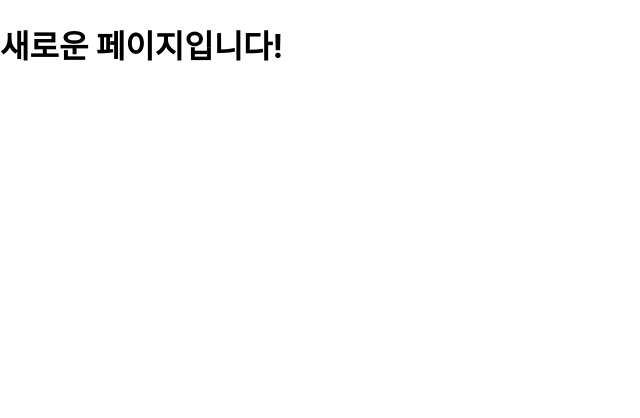
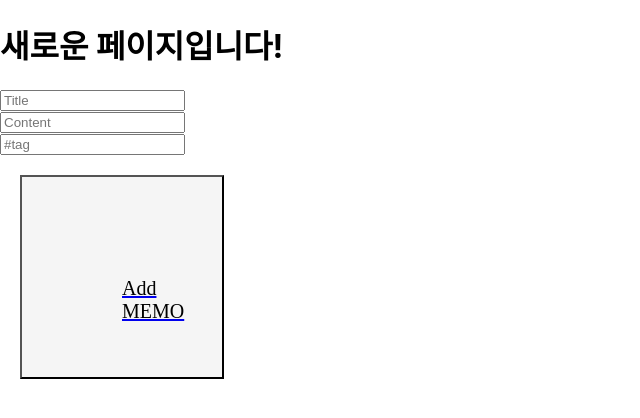
Before and after one commit to KoYejune0302/web_study, a React (Create React App) app in the folder front/: page /new in a window 1280 px wide. Shown: the top 418 px of the page, without its empty margins (0-640 px from the left). Built offline with nearby package versions, Linux system fonts and the light colour scheme.

Commit message:
react router

```diff
--- a/front/src/App.js
+++ b/front/src/App.js
@@ -2,10 +2,7 @@ import './App.css';
 import React, { useState, useEffect } from 'react'
 import axios from 'axios';
 import Box from './Box.js'
-import Detail from './Detail.js'
-import New from './New.js'
-import { withRouter } from "react-router";
-import { BrowserRouter, Routes, Route, Link} from "react-router-dom";
+import { Link} from "react-router-dom";
 
 const App = () =>{
 
--- a/front/src/Box.js
+++ b/front/src/Box.js
@@ -1,8 +1,6 @@
 import React from 'react'
 import './Box.css'
-import Detail from './Detail.js'
-import { withRouter } from "react-router";
-import { BrowserRouter, Routes, Route, Link} from "react-router-dom";
+import { Link } from "react-router-dom";
 
 const Box = ({title, content, tag}) => {
     return (
--- a/front/src/New.js
+++ b/front/src/New.js
@@ -1,11 +1,58 @@
-import React from "react";
+import React, {useState} from "react";
+import axios from 'axios';
+import { Link} from "react-router-dom";
 
 const New = () => {
-  return (
-    <div>
-        <h1>새로운 페이지입니다!</h1>
-    </div>
-  )
+
+    const [inputList, setInputList] = useState({title : "", content : "", tag : ""});
+
+    const {title, content, tag} = inputList;
+
+    const changed = (data) => {
+        const {value, name} = data.target;
+        setInputList({...inputList,[name]: value});
+    };
+
+    const clickHandler_Add = () =>{
+        console.log(inputList);
+        //입력값 검증 추가
+        axios.post("http://127.0.0.1:8000/note/", {
+            title: title,
+            content: content,
+            tag: tag,
+        });
+
+    };
+
+    return (
+        <div>
+            <h1>새로운 페이지입니다!</h1>
+            <input
+                value={title}
+                placeholder="Title"
+                name="title"
+                onChange={changed}
+            ></input>
+            <br></br>
+            <input
+                value={content}
+                placeholder="Content"
+                name="content"
+                onChange={changed}
+            ></input>
+            <br></br>
+            <input
+                value={tag}
+                placeholder="#tag"
+                name="tag"
+                onChange={changed}
+            ></input>
+            <br></br>
+            <Link to='/'>
+                <button onClick={clickHandler_Add}>Add MEMO</button>
+            </Link>
+        </div>
+    )
 };
 
 export default New;
--- a/front/src/index.js
+++ b/front/src/index.js
@@ -1,5 +1,4 @@
 import React from 'react';
-import ReactDOM from 'react-dom';
 import { render } from "react-dom";
 import {
   BrowserRouter,
```
Also changed, not shown: 1 other file (tests, documents, lock files or other folders).
